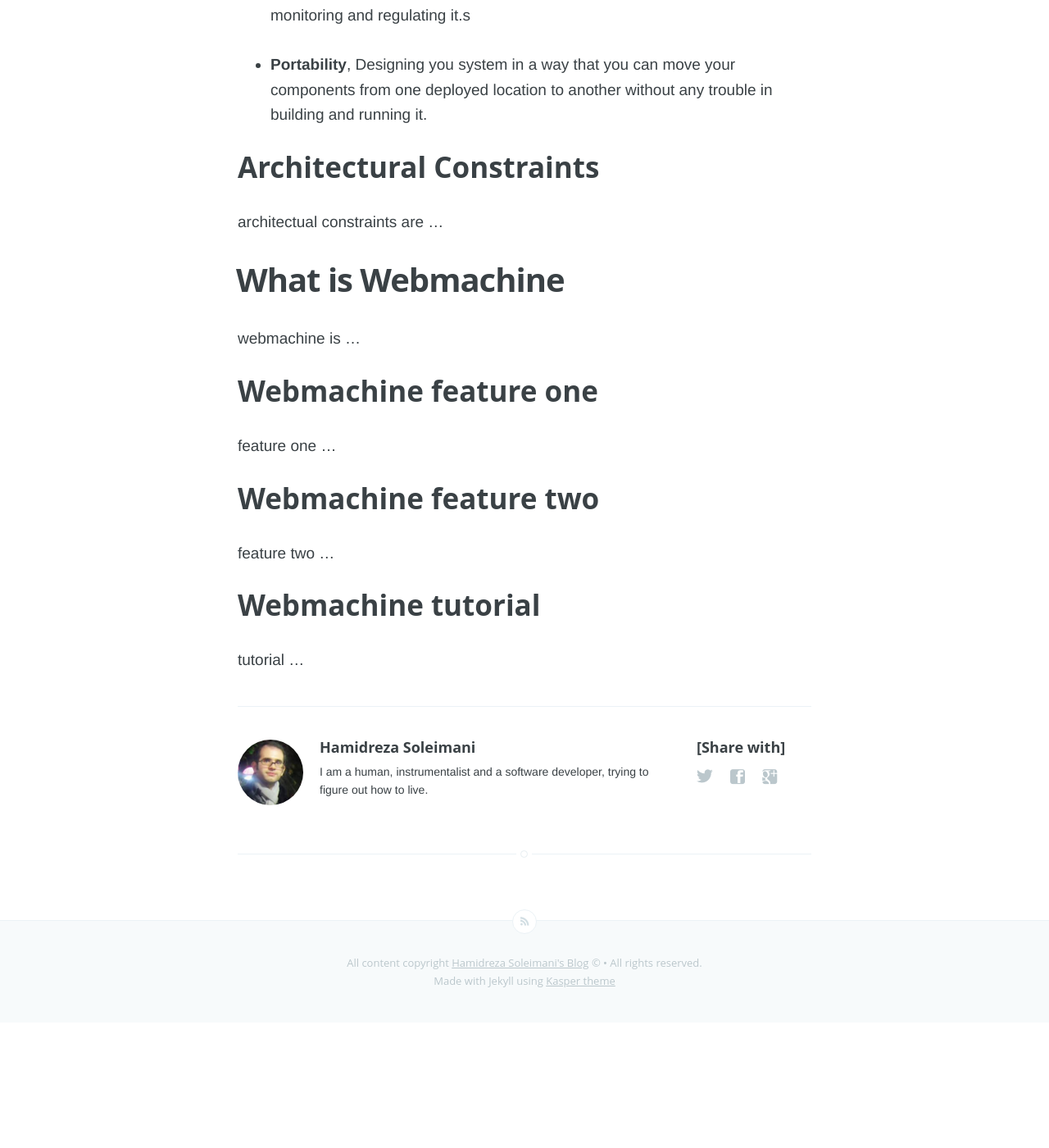
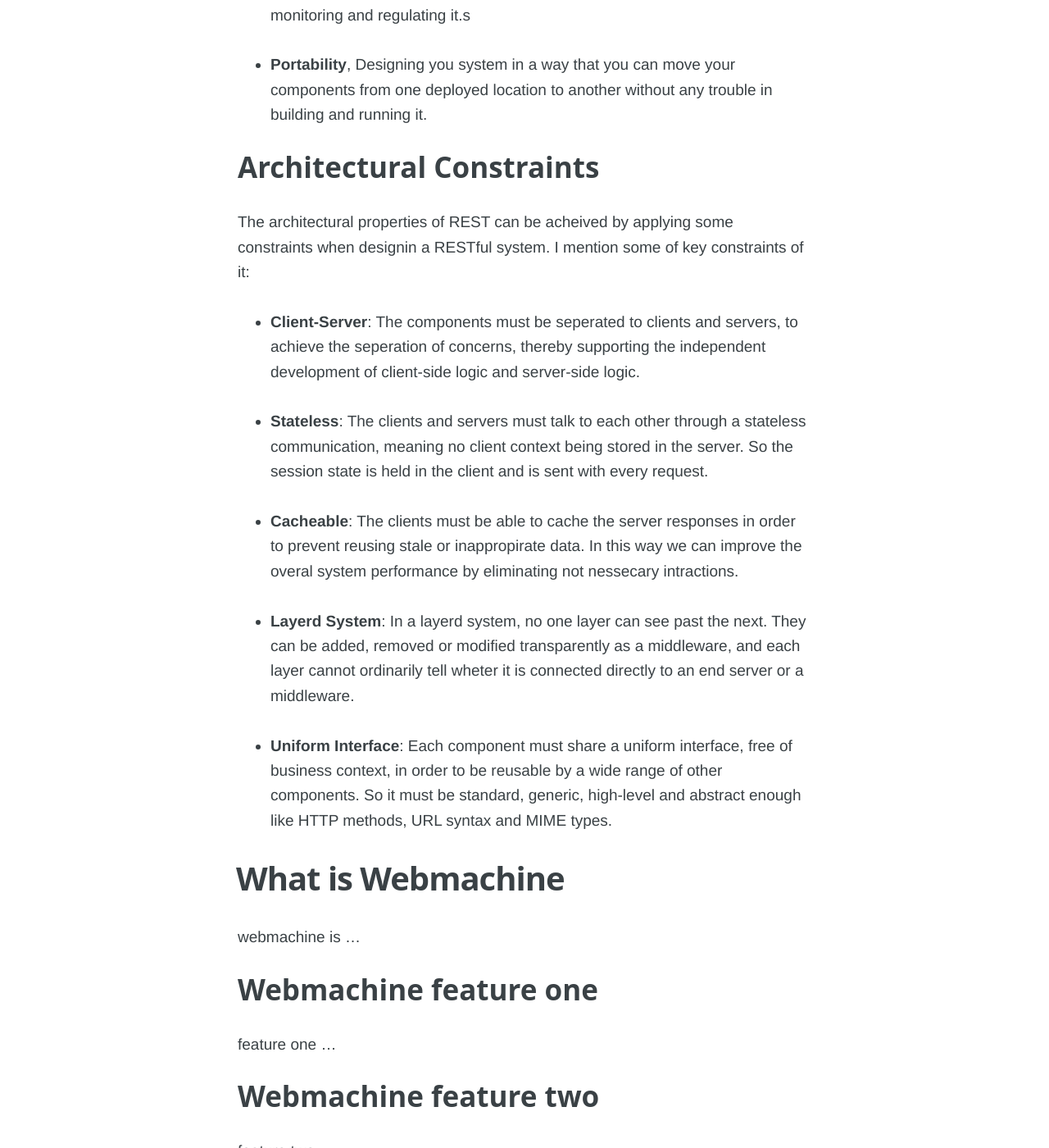
Before and after one commit to hamidreza-s/hamidreza-s.github.io, a Jekyll site: the page built from _posts/2014-09-11-writing-restful-web-services-with-webmachine.markdown, in a window 1280 px wide and 1400 px high, scrolled down 1408 px. Shown: the whole window at 82% size. Built offline with Jekyll 4.4.1, drawn with Linux system fonts in a browser that asks for light colours; Markdown is read by kramdown in place of the engine named in the settings; before the commit the page ends 2655 px from its top, so only the background shows below that.

Commit message:
add third section of rest/webmachine

```diff
--- a/_posts/2014-09-11-writing-restful-web-services-with-webmachine.markdown
+++ b/_posts/2014-09-11-writing-restful-web-services-with-webmachine.markdown
@@ -27,7 +27,17 @@ Some of its key properties are as follows:
 
 
 ### Architectural Constraints
-architectual constraints are ...
+The architectural properties of REST can be acheived by applying some constraints when designin a RESTful system. I mention some of key constraints of it:
+
+- __Client-Server__: The components must be seperated to clients and servers, to achieve the seperation of concerns, thereby supporting the independent development of client-side logic and server-side logic.
+
+- __Stateless__: The clients and servers must talk to each other through a stateless communication, meaning no client context being stored in the server. So the session state is held in the client and is sent with every request.
+
+- __Cacheable__: The clients must be able to cache the server responses in order to prevent reusing stale or inappropirate data. In this way we can improve the overal system performance by eliminating not nessecary intractions.
+
+- __Layerd System__: In a layerd system, no one layer can see past the next. They can be added, removed or modified transparently as a middleware, and each layer cannot ordinarily tell wheter it is connected directly to an end server or a middleware.
+
+- __Uniform Interface__: Each component must share a uniform interface, free of business context, in order to be reusable by a wide range of other components. So it must be standard, generic, high-level and abstract enough like HTTP methods, URL syntax and MIME types.
 
 ## What is Webmachine
 webmachine is ...
```
